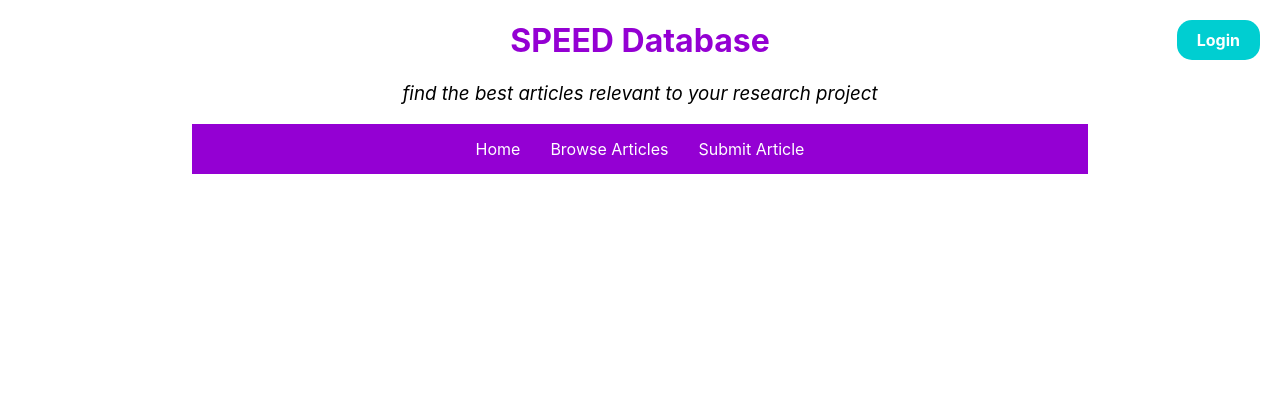
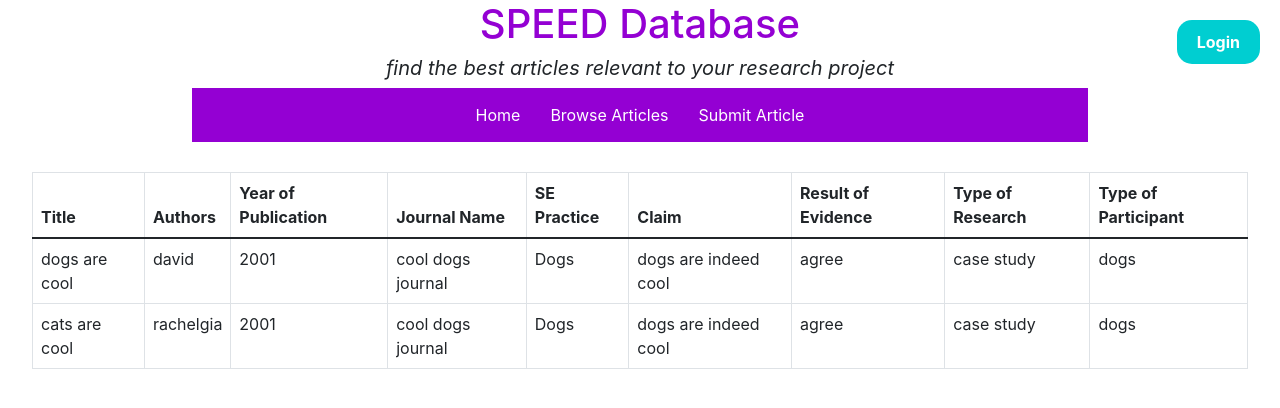
Before and after one commit to libbydavis/Assign1B, a React (Create React App) app in the folder frontend/: page /browseArticles in a window 1280 px wide. Shown: the top 408 px of the page. Built offline with nearby package versions, Linux system fonts and the light colour scheme.

Commit message:
added bootstrap and created table of articles

```diff
--- a/frontend/package.json
+++ b/frontend/package.json
@@ -7,8 +7,11 @@
     "@testing-library/react": "^13.1.1",
     "@testing-library/user-event": "^13.5.0",
     "axios": "^0.27.2",
+    "bootstrap": "^5.1.3",
     "dotenv": "^16.0.0",
     "react": "^18.1.0",
+    "react-bootstrap": "^2.4.0",
+    "react-bootstrap-table": "^4.3.1",
     "react-dom": "^18.1.0",
     "react-router": "^6.3.0",
     "react-router-dom": "^6.3.0",
--- a/frontend/public/index.html
+++ b/frontend/public/index.html
@@ -25,6 +25,12 @@
       Learn how to configure a non-root public URL by running `npm run build`.
     -->
     <title>React App</title>
+    <link
+            rel="stylesheet"
+            href="https://cdn.jsdelivr.net/npm/bootstrap@5.1.3/dist/css/bootstrap.min.css"
+            integrity="sha384-1BmE4kWBq78iYhFldvKuhfTAU6auU8tT94WrHftjDbrCEXSU1oBoqyl2QvZ6jIW3"
+            crossorigin="anonymous"
+    />
   </head>
   <body>
     <noscript>You need to enable JavaScript to run this app.</noscript>
--- a/frontend/src/App.css
+++ b/frontend/src/App.css
@@ -2,7 +2,7 @@
   text-align: center;
 }
 
-.navbar {
+.SPEEDnavbar {
   text-align: center;
   margin-bottom: 30px;
 }
@@ -11,14 +11,20 @@
   color: darkviolet;
 }
 
-.subtitle {
+.tagline {
   font-weight: normal;
   font-style: italic;
+  font-size: 20px;
 }
 
 a {
   text-decoration: none;
   color: white;
+}
+
+a:hover {
+  color: white;
+  text-decoration: underline;
 }
 
 .loginButton {
@@ -35,18 +41,11 @@ a {
 }
 
 .navlinks {
-  display: flex;
   gap: 30px;
-  justify-content: center;
   background-color: darkviolet;
   padding-top: 15px;
   padding-bottom: 15px;
   width: 70%;
-}
-
-.navLinksContainer {
-  display: flex;
-  justify-content: center;
 }
 
 .loginForm {
@@ -54,10 +53,7 @@ a {
   margin-left: auto;
   margin-right: auto;
   max-width: 250px;
-  padding-left: 20px;
-  padding-right: 20px;
-  padding-top: 30px;
-  padding-bottom: 30px;
+  padding: 30px 20px;
   border-radius: 10px;
   margin-top: 90px;
 }
@@ -98,3 +94,12 @@ label {
   border-color: white;
   width: 100%;
 }
+
+.flexCentre {
+  display: flex;
+  justify-content: center;
+}
+
+.customTableWidth {
+  width: 95%;
+}
--- a/frontend/src/Components/BrowseArticles.js
+++ b/frontend/src/Components/BrowseArticles.js
@@ -1,5 +1,69 @@
+import Table from 'react-bootstrap/Table'
+
 function BrowseArticles() {
+    const articles = [
+        {title: "dogs are cool",
+        authors: ["david"],
+        yearPublished: "2001",
+        journalName: "cool dogs journal",
+        SEPractice: "Dogs",
+        claim: "dogs are indeed cool",
+        evidenceResult: "agree",
+        researchType: "case study",
+        participantType: "dogs"},
+
+        {title: "cats are cool",
+            authors: ["rachel", "gia"],
+            yearPublished: "2001",
+            journalName: "cool dogs journal",
+            SEPractice: "Dogs",
+            claim: "dogs are indeed cool",
+            evidenceResult: "agree",
+            researchType: "case study",
+            participantType: "dogs"}
+    ]
+    return (
+        <div className="flexCentre">
+            <Table className="table-bordered customTableWidth">
+                <thead>
+                <tr>
+                    <th>Title</th>
+                    <th>Authors</th>
+                    <th>Year of Publication</th>
+                    <th>Journal Name</th>
+                    <th>SE Practice</th>
+                    <th>Claim</th>
+                    <th>Result of Evidence</th>
+                    <th>Type of Research</th>
+                    <th>Type of Participant</th>
+                </tr>
+                </thead>
+                <tbody>
+                {
+                    articles.map((article, key) => {
+                        return (
+                            <tr key={key}>
+                                <td>{article.title}</td>
+                                <td>{article.authors}</td>
+                                <td>{article.yearPublished}</td>
+                                <td>{article.journalName}</td>
+                                <td>{article.SEPractice}</td>
+                                <td>{article.claim}</td>
+                                <td>{article.evidenceResult}</td>
+                                <td>{article.researchType}</td>
+                                <td>{article.participantType}</td>
+                            </tr>
+                        )
+                    })
+                }
+                </tbody>
+
+            </Table>
+        </div>
+
+    )
 
 }
 
+
 export default BrowseArticles;
--- a/frontend/src/Components/NavBar.js
+++ b/frontend/src/Components/NavBar.js
@@ -2,16 +2,16 @@ import {Link} from "react-router-dom";
 
 function NavBar() {
     return (
-        <div className="navbar">
+        <div className="SPEEDnavbar">
             <div>
                 <div>
                     <Link to="/"><h1 className="title">SPEED Database</h1></Link>
-                    <h3 className="subtitle">find the best articles relevant to your research project</h3>
+                    <h3 className="tagline">find the best articles relevant to your research project</h3>
                 </div>
                 <Link to="/login" className="loginButton buttonLinkStyle">Login</Link>
             </div>
-            <div className="navLinksContainer">
-                <nav className="navlinks">
+            <div className="flexCentre">
+                <nav className="navlinks flexCentre">
                     <Link to="/">Home</Link>
                     <Link to="/browseArticles">Browse Articles</Link>
                     <Link to="/submitArticle">Submit Article</Link>
```
